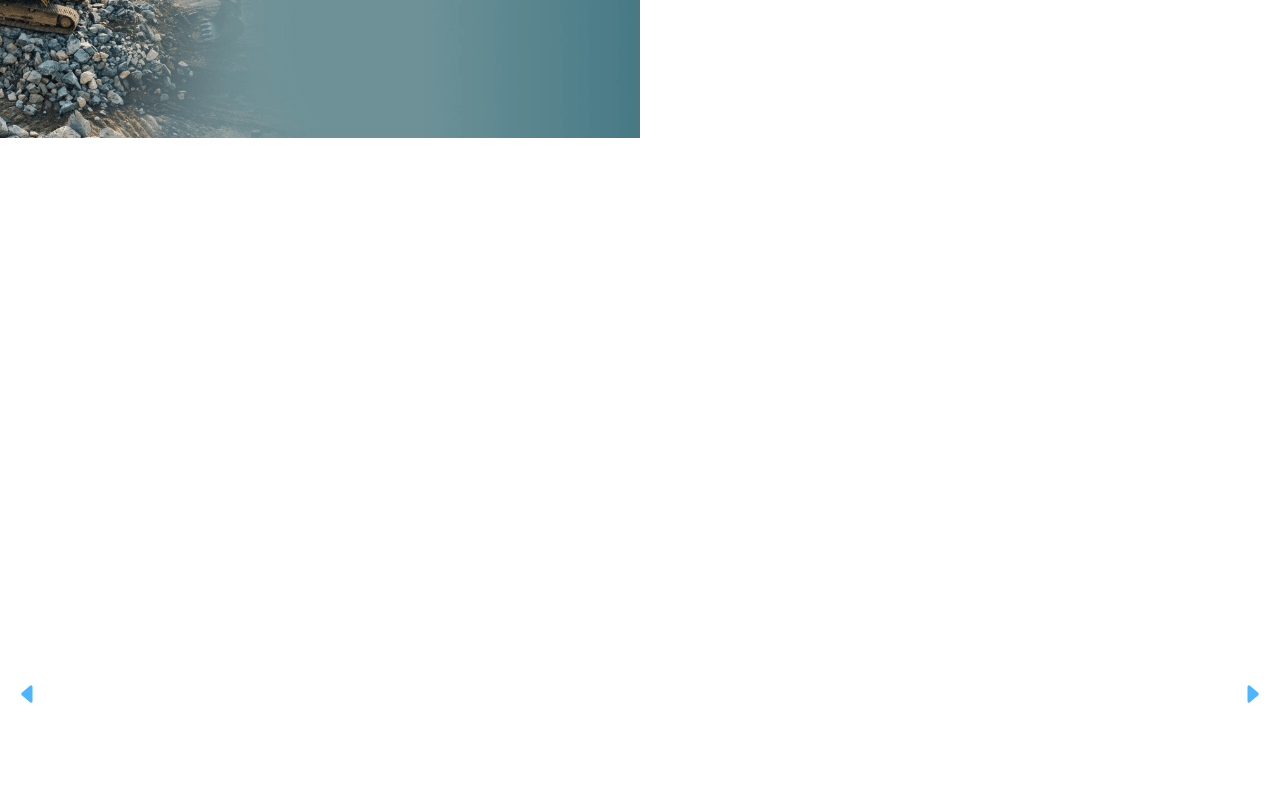
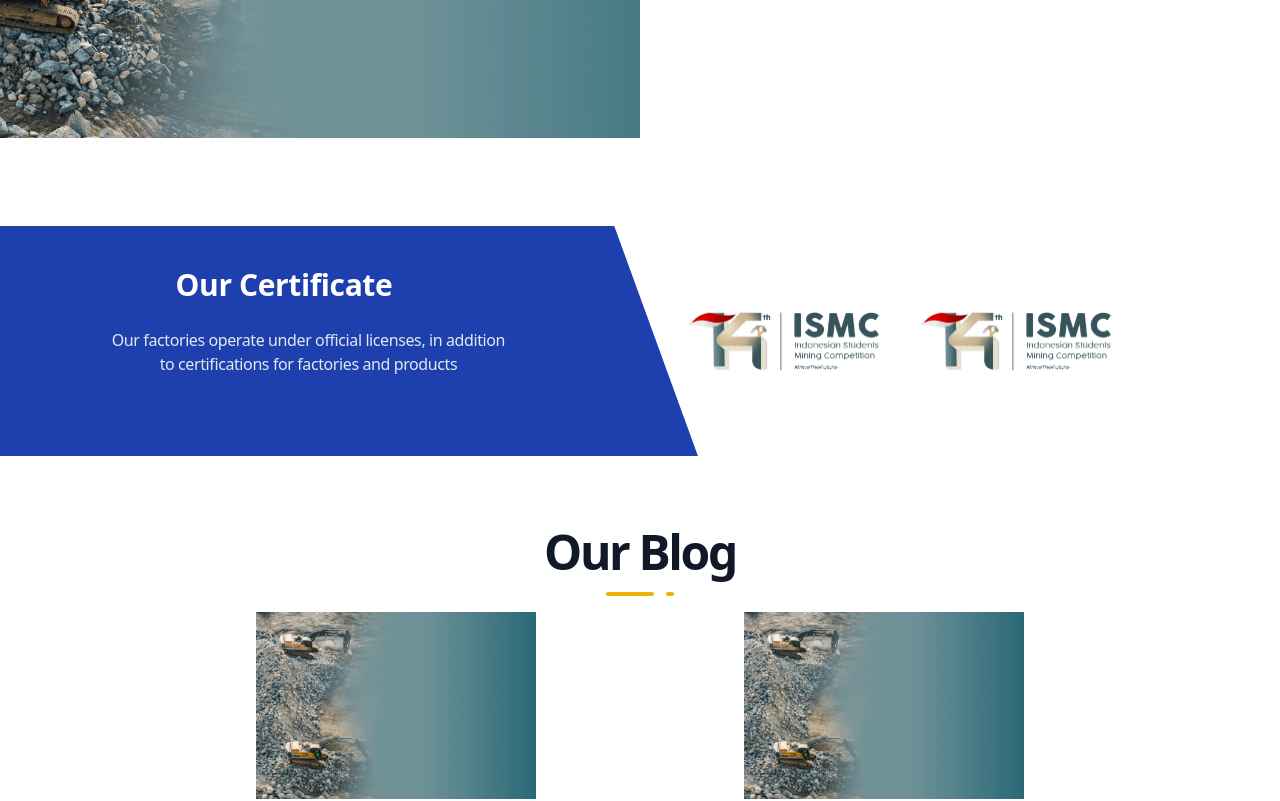
Before and after one commit to Arr404/PTTSBU, a Next.js app: page / in a window 1280 px wide. Shown: the part 4360-5161 px from the top of the page. Built offline with nearby package versions, Linux system fonts and the light colour scheme.

Commit message:
[Hide production prosess]

```diff
--- a/app/(default)/page.tsx
+++ b/app/(default)/page.tsx
@@ -33,7 +33,7 @@ export default function Home() {
             <AdvantageProduct/>
             <OurTeam/>
             <WhyChooseUs/>
-            <ProductionProsess/>
+            {/*<ProductionProsess/>*/}
             <OurCertificate/>
             <Blog/>
             <Faq/>
```
